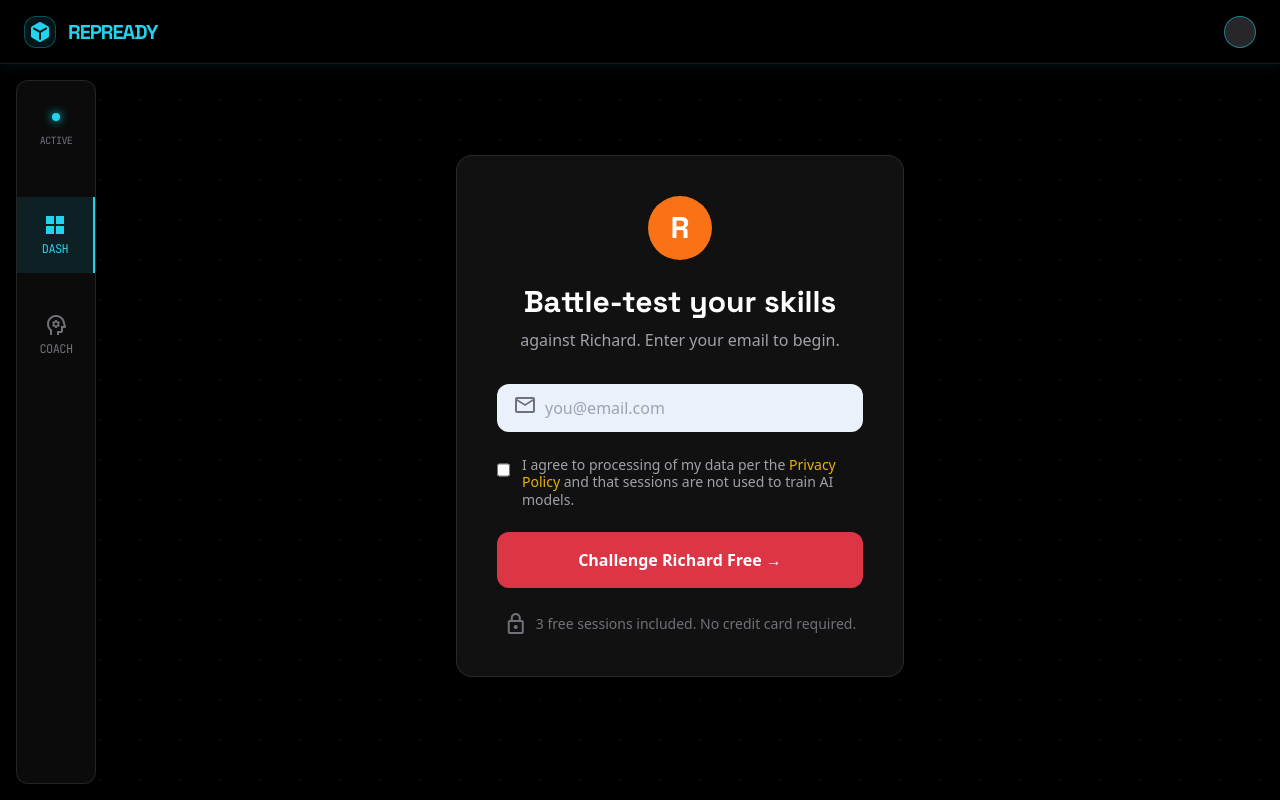
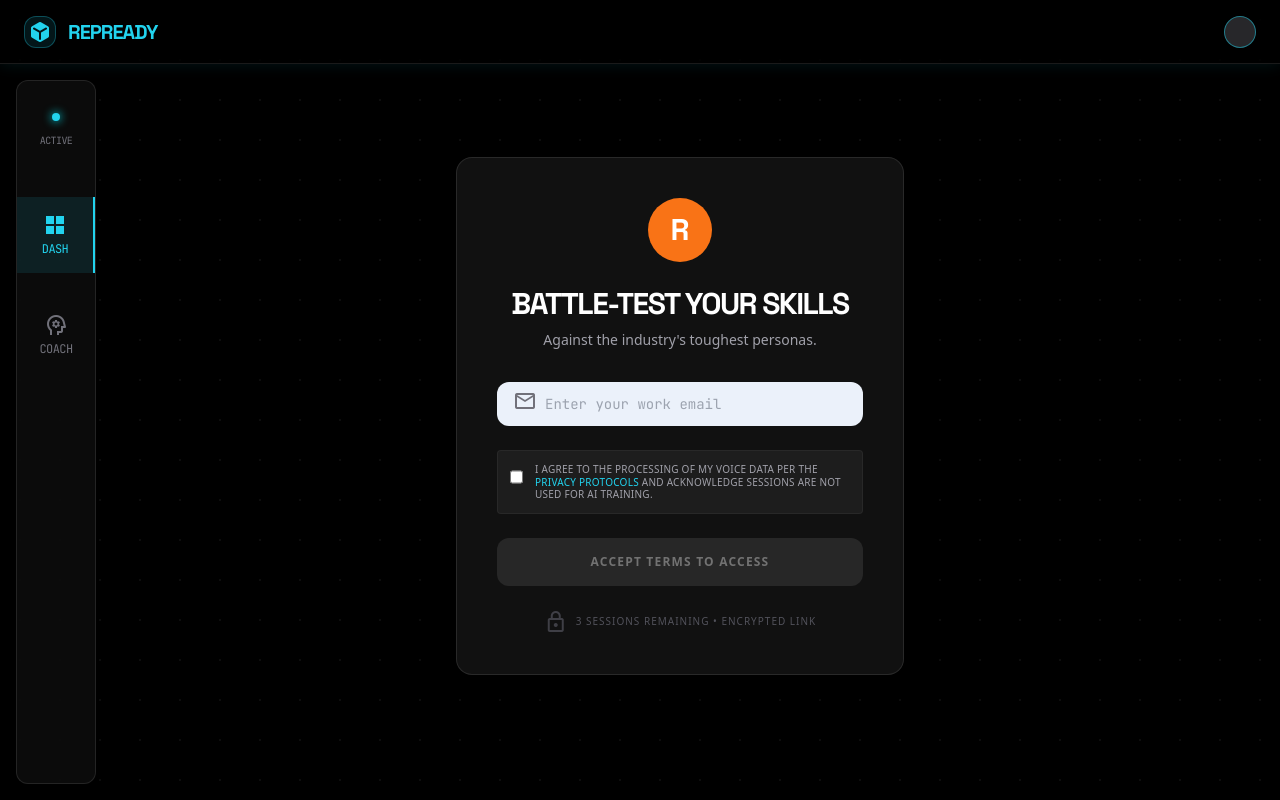
Before and after one commit to V619-maker/repready, a Next.js app: page / in a window 1280 px wide. Built offline with nearby package versions, Linux system fonts and the light colour scheme.

Commit message:
Update page.js

```diff
--- a/app/page.js
+++ b/app/page.js
@@ -1,10 +1,12 @@
 'use client';
 
 import React, { useState } from 'react';
+import Link from 'next/link'; // Import Link for navigation
 
 export default function RepReadyHome() {
   const [hasSignedUp, setHasSignedUp] = useState(false);
   const [email, setEmail] = useState('');
+  const [hasAgreed, setHasAgreed] = useState(false); // NEW: The Agreement State
   const [activeAgent, setActiveAgent] = useState(null);
 
   // Add your ElevenLabs Agent IDs here
@@ -13,12 +15,12 @@ export default function RepReadyHome() {
 
   const handleSignup = (e) => {
     e.preventDefault();
-    if (email) {
+    if (email && hasAgreed) {
       setHasSignedUp(true);
     }
   };
 
-  // --- STATE 1: THE SIGNUP GATE ---
+  // --- STATE 1: THE SIGNUP GATE (WITH LEGAL LOCK) ---
   if (!hasSignedUp) {
     return (
       <div className="flex items-center justify-center min-h-[80vh]">
@@ -27,43 +29,57 @@ export default function RepReadyHome() {
             <div className="w-16 h-16 bg-[#F97316] rounded-full flex items-center justify-center mb-6">
               <span className="text-white text-3xl font-bold font-headline">R</span>
             </div>
-            <h1 className="text-white text-3xl font-bold font-headline mb-2">Battle-test your skills</h1>
-            <p className="text-zinc-400">against Richard. Enter your email to begin.</p>
+            <h1 className="text-white text-3xl font-bold font-headline mb-2 uppercase tracking-tighter">Battle-test your skills</h1>
+            <p className="text-zinc-400 text-sm">Against the industry's toughest personas.</p>
           </div>
 
           <form onSubmit={handleSignup} className="space-y-6">
             <div className="relative">
               <div className="absolute left-4 top-1/2 -translate-y-1/2 text-zinc-500">
-                <span className="material-symbols-outlined">mail</span>
+                <span className="material-symbols-outlined text-sm">mail</span>
               </div>
               <input
                 type="email"
                 required
                 value={email}
                 onChange={(e) => setEmail(e.target.value)}
-                placeholder="you@email.com"
-                className="w-full bg-[#EBF1FA] text-black rounded-lg py-3 pl-12 pr-4 focus:outline-none focus:ring-2 focus:ring-cyan-400"
+                placeholder="Enter your work email"
+                className="w-full bg-[#EBF1FA] text-black rounded-lg py-3 pl-12 pr-4 focus:outline-none focus:ring-2 focus:ring-cyan-400 font-mono text-sm"
               />
             </div>
 
-            <div className="flex items-start gap-3">
-              <input type="checkbox" required className="mt-1 w-5 h-5 rounded border-zinc-600 bg-zinc-800 text-[#E13B45] focus:ring-[#E13B45]" />
-              <p className="text-sm text-zinc-400 leading-tight">
-                I agree to processing of my data per the <span className="text-yellow-500">Privacy Policy</span> and that sessions are not used to train AI models.
-              </p>
+            {/* THE LEGAL LOCK CHECKBOX */}
+            <div className="flex items-start gap-3 bg-white/5 p-3 rounded border border-white/5">
+              <input
+                type="checkbox"
+                id="legal-checkbox"
+                required
+                checked={hasAgreed}
+                onChange={(e) => setHasAgreed(e.target.checked)}
+                className="mt-1 w-5 h-5 rounded border-zinc-600 bg-zinc-800 text-cyan-500 focus:ring-cyan-500 cursor-pointer"
+              />
+              <label htmlFor="legal-checkbox" className="text-[10px] text-zinc-400 leading-tight uppercase tracking-wide cursor-pointer select-none">
+                I agree to the processing of my voice data per the <Link href="/terms" className="text-cyan-400 hover:underline">Privacy Protocols</Link> and acknowledge sessions are not used for AI training.
+              </label>
             </div>
 
+            {/* DYNAMIC BUTTON: Gray if not agreed, Red if ready */}
             <button
               type="submit"
-              className="w-full bg-[#DC3545] hover:bg-[#C82333] text-white font-bold py-4 rounded-lg transition-colors flex items-center justify-center gap-2"
+              disabled={!hasAgreed}
+              className={`w-full font-bold py-4 rounded-lg transition-all flex items-center justify-center gap-2 uppercase tracking-widest text-xs
+                ${hasAgreed
+                  ? 'bg-[#DC3545] hover:bg-[#C82333] text-white shadow-[0_0_20px_rgba(220,53,69,0.3)]'
+                  : 'bg-zinc-800 text-zinc-500 cursor-not-allowed grayscale'
+                }`}
             >
-              Challenge Richard Free &rarr;
+              {hasAgreed ? "Challenge Richard Free →" : "Accept Terms to Access"}
             </button>
           </form>
 
-          <div className="mt-6 flex items-center justify-center gap-2 text-zinc-500 text-sm">
-            <span className="material-symbols-outlined text-sm">lock</span>
-            <span>3 free sessions included. No credit card required.</span>
+          <div className="mt-6 flex items-center justify-center gap-2 text-zinc-600 text-[10px] uppercase tracking-widest">
+            <span className="material-symbols-outlined text-xs text-zinc-700">lock</span>
+            <span>3 sessions remaining • encrypted link</span>
           </div>
         </div>
       </div>
@@ -189,22 +205,16 @@ export default function RepReadyHome() {
         </article>
       </div>
 
-      {/* --- STATE 3: THE LIVE OVERRIDE MODAL (WITH TELEMETRY) --- */}
+      {/* --- STATE 3: THE LIVE OVERRIDE MODAL --- */}
       {activeAgent && (
         <div className="fixed inset-0 z-[100] flex items-center justify-center p-4 backdrop-blur-xl bg-black/80">
-          {/* Made the modal wider (max-w-5xl) to fit the telemetry panel */}
           <div className="glass-panel w-full max-w-5xl rounded-xl overflow-hidden shadow-[0_0_80px_rgba(34,211,238,0.1)] border border-white/20 flex flex-col max-h-[90vh]">
-
-            {/* Header */}
             <div className="px-8 py-4 border-b border-white/10 flex items-center gap-4 bg-white/5 shrink-0">
               <div className="w-3 h-3 rounded-full bg-red-500 animate-pulse shadow-[0_0_10px_#ef4444]"></div>
               <h3 className="font-mono text-cyan-400 uppercase tracking-tighter text-sm">Negotiation Protocol Active</h3>
             </div>
 
-            {/* Modal Body: Split into Two Columns */}
             <div className="p-8 grid grid-cols-1 md:grid-cols-5 gap-8 overflow-y-auto">
-
-              {/* LEFT COLUMN: Comm Link (Visualizer + ElevenLabs) */}
               <div className="md:col-span-3 flex flex-col gap-6">
                 <div className="relative h-32 flex items-center justify-center bg-[#111] rounded-lg border border-white/5 shadow-inner">
                   <div className="flex items-center justify-center gap-1.5 h-16">
@@ -214,23 +224,21 @@ export default function RepReadyHome() {
                     <div className="w-1.5 bg-cyan-400 cyber-bar-4 shadow-[0_0_10px_rgba(34,211,238,0.8)]"></div>
                     <div className="w-1.5 bg-cyan-400 cyber-bar-5 shadow-[0_0_10px_rgba(34,211,238,0.8)]"></div>
                   </div>
-                  <div className="absolute top-3 right-4 font-mono text-[10px] text-cyan-400/40">VOICE_RECOGNITION_ON</div>
+                  <div className="absolute top-3 right-4 font-mono text-[10px] text-cyan-400/40 uppercase">Voice_Recognition_On</div>
                 </div>
 
                 <div className="flex justify-center border border-white/10 rounded-lg p-6 bg-black/40">
-                   {/* @ts-ignore */}
+                  {/* @ts-ignore */}
                   <elevenlabs-convai agent-id={activeAgent}></elevenlabs-convai>
                 </div>
               </div>
 
-              {/* RIGHT COLUMN: Live AI Telemetry */}
               <div className="md:col-span-2 bg-black/40 border border-white/5 rounded-lg p-6 flex flex-col gap-6">
                 <div className="flex items-center gap-2 mb-2">
                   <span className="material-symbols-outlined text-cyan-400 text-sm">monitoring</span>
                   <h4 className="font-mono text-cyan-400 text-xs tracking-widest uppercase">Live Telemetry</h4>
                 </div>
 
-                {/* Live Scoring Progress Bars */}
                 <div className="space-y-4">
                   <div>
                     <div className="flex justify-between text-[10px] font-mono mb-1">
@@ -252,7 +260,6 @@ export default function RepReadyHome() {
                   </div>
                 </div>
 
-                {/* AI Coach Live Feed Terminal */}
                 <div className="flex-1 mt-2 border border-white/5 bg-[#0a0a0a] rounded p-4 font-mono text-[10px] space-y-3 relative overflow-hidden">
                   <div className="absolute top-0 left-0 w-full h-4 bg-gradient-to-b from-[#0a0a0a] to-transparent z-10"></div>
                   <p className="text-zinc-500">Initializing behavior tracking...</p>
@@ -264,7 +271,6 @@ export default function RepReadyHome() {
               </div>
             </div>
 
-            {/* Footer */}
             <div className="px-8 py-4 bg-white/5 border-t border-white/10 flex justify-center shrink-0">
               <button
                 onClick={() => setActiveAgent(null)}
```
